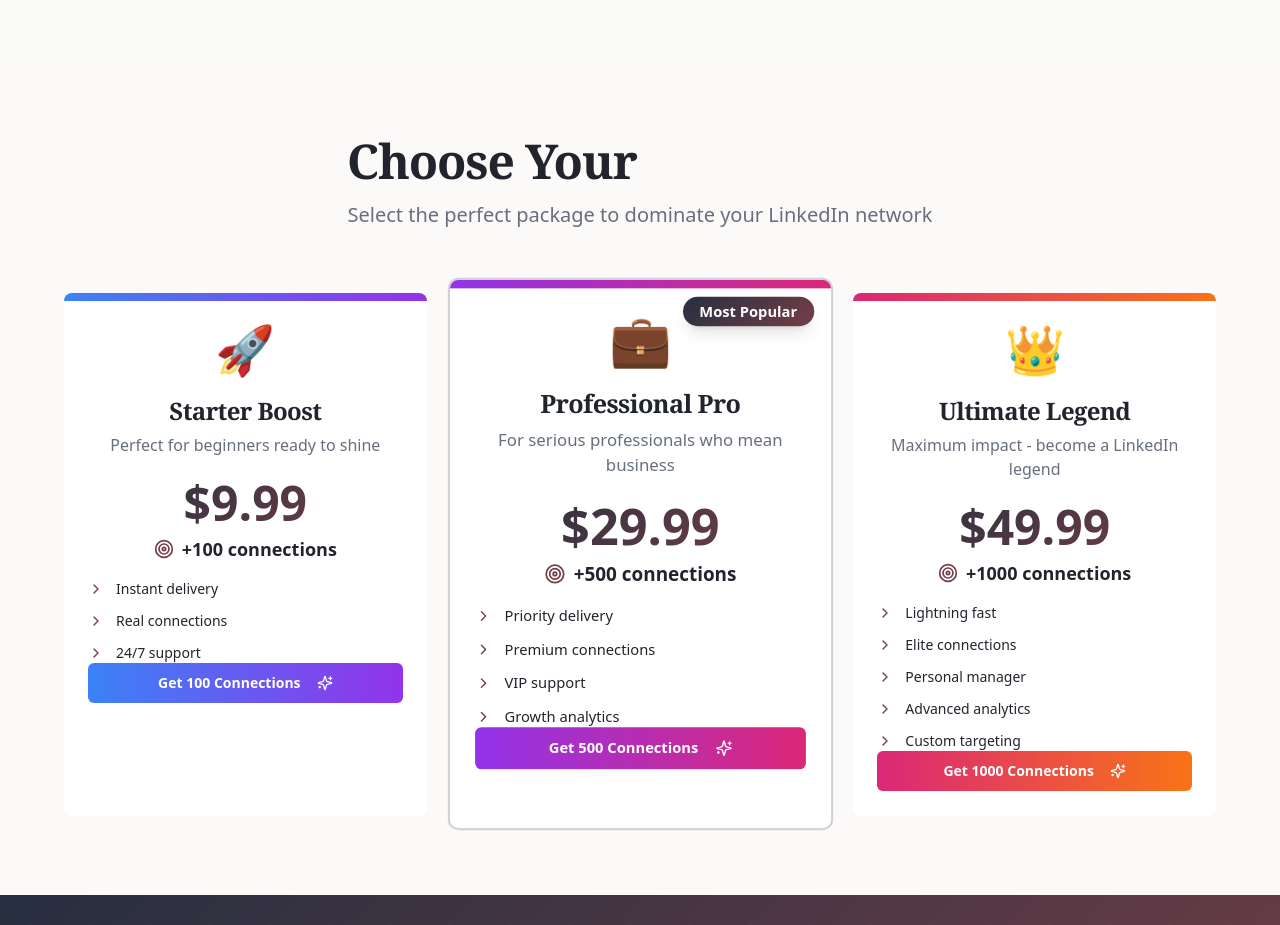
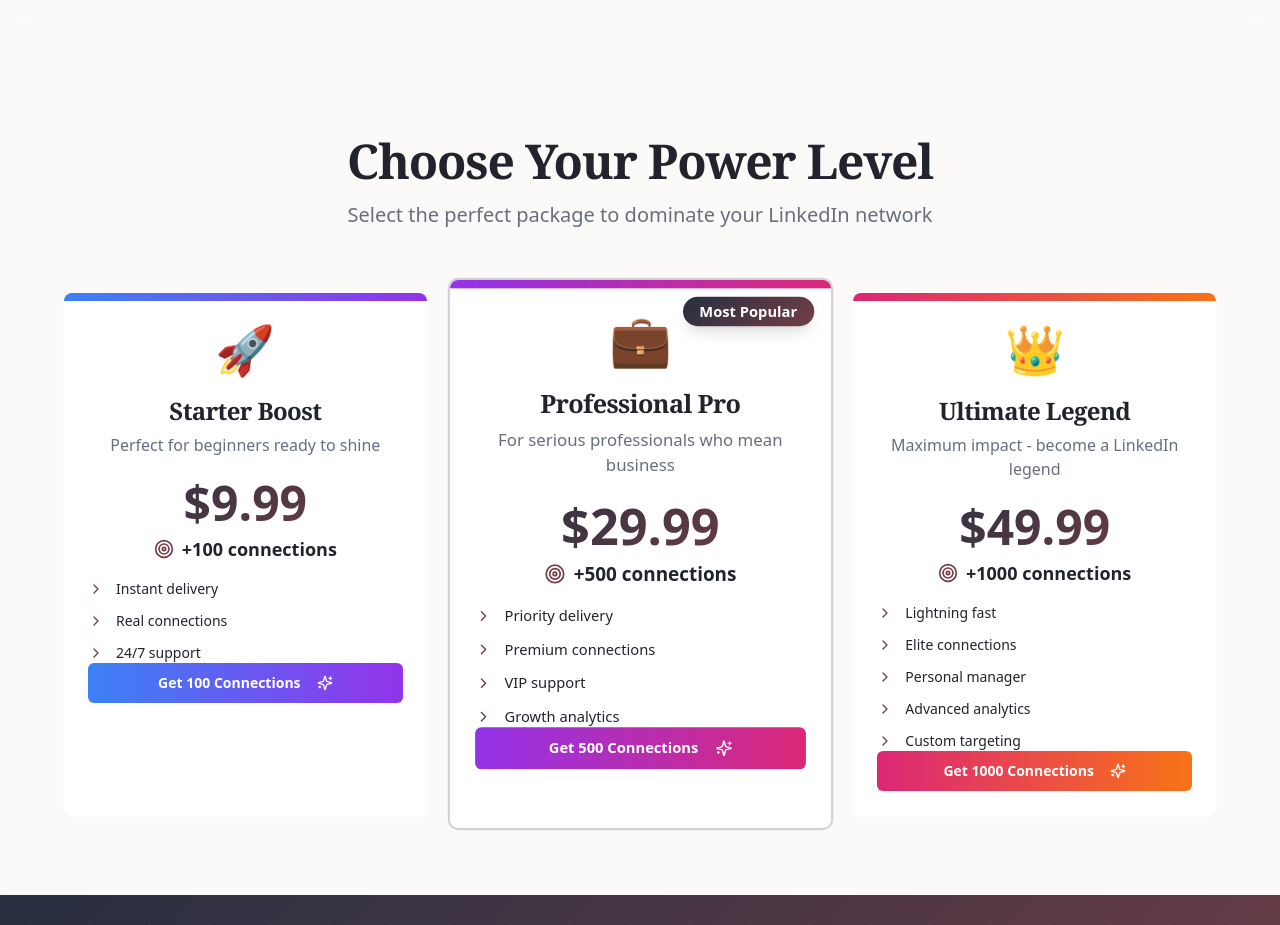
Before and after one commit to nandha-star/link-boost-flex, a React (Vite) app: page / in a window 1280 px wide. Shown: the part 1320-2245 px from the top of the page. Built offline with nearby package versions, Linux system fonts and the light colour scheme.

Commit message:
Update Index.tsx

```diff
--- a/src/pages/Index.tsx
+++ b/src/pages/Index.tsx
@@ -251,7 +251,7 @@ const Index = () => {
           <div className="container mx-auto px-6">
             <div className="text-center mb-16">
               <h2 className="text-4xl lg:text-5xl font-bold mb-4">
-                Choose Your <span className="bg-gradient-accent bg-clip-text text-transparent">Power Level</span>
+                Choose Your Power Level
               </h2>
               <p className="text-xl text-muted-foreground max-w-2xl mx-auto">
                 Select the perfect package to dominate your LinkedIn network
```
